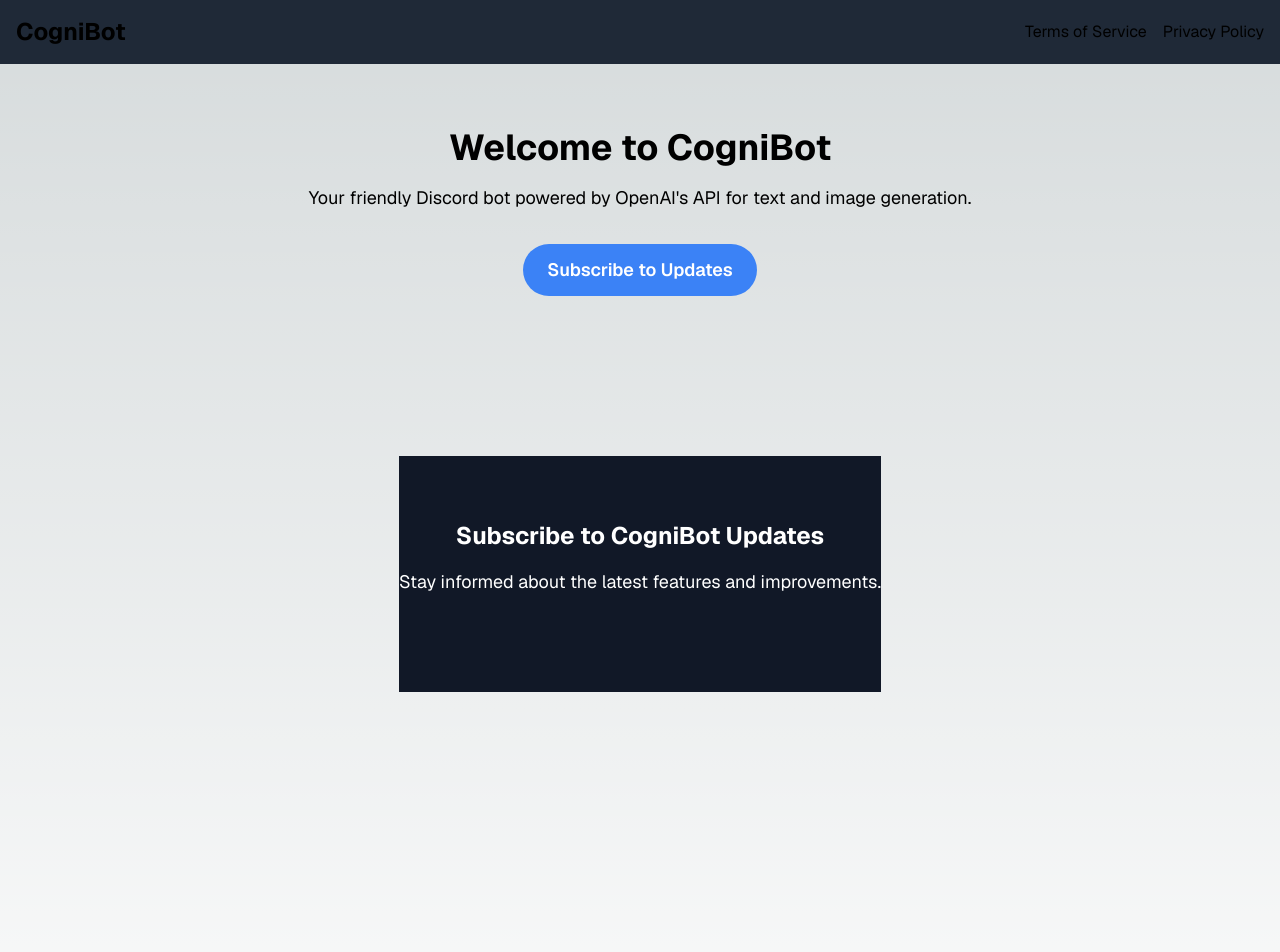
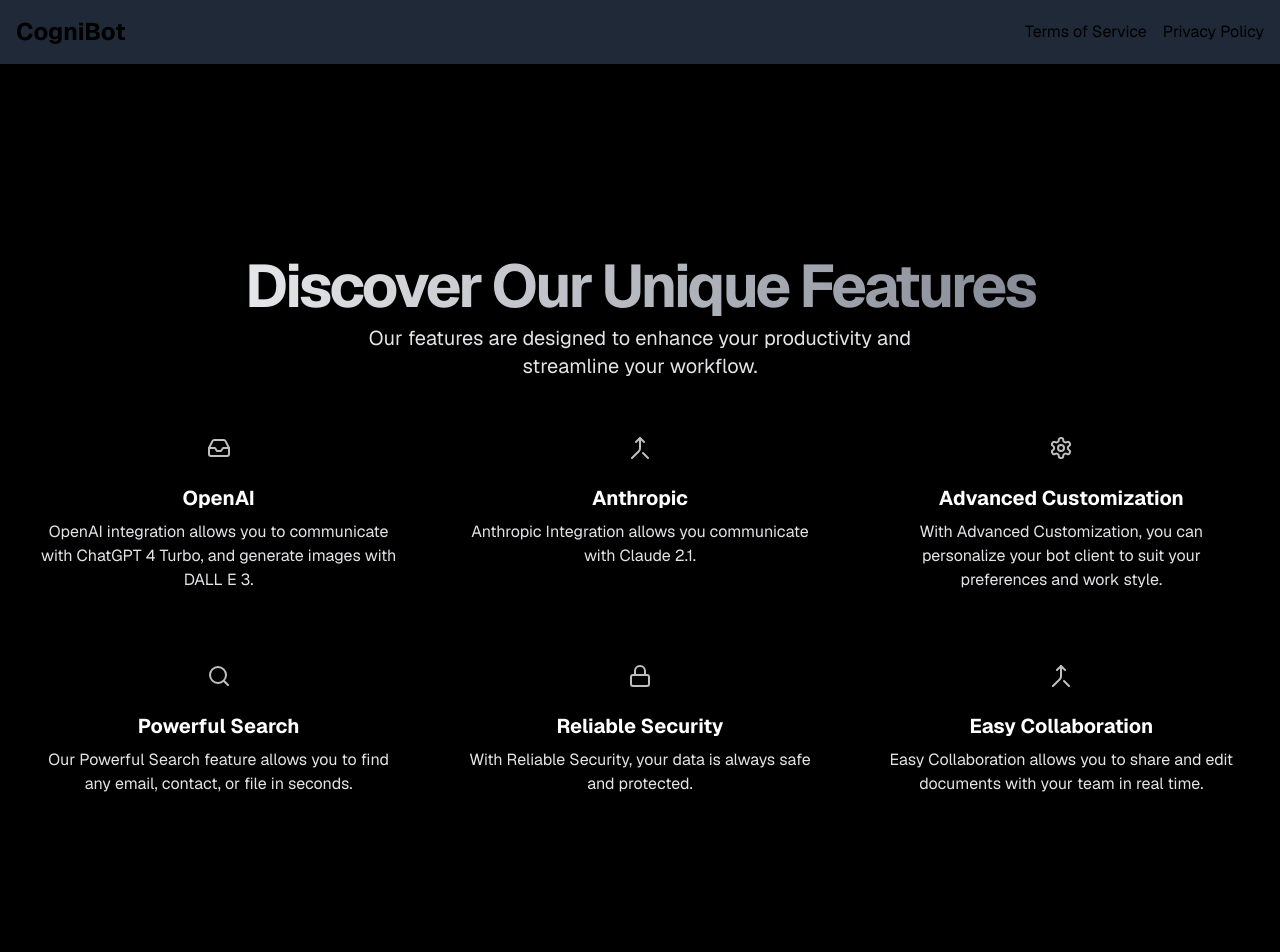
Before and after one commit to raythurman2386/cognibot, a Next.js app in the folder frontend/: page / in a window 1280 px wide. Shown: the top 952 px of the page. Built offline with nearby package versions, Linux system fonts and the light colour scheme.

Commit message:
frontend section styling and content

```diff
--- /dev/null
+++ b/frontend/app/components/Contact.tsx
@@ -0,0 +1,40 @@
+import Link from "next/link"
+
+export default function Contact() {
+  return (
+    <section className="w-full h-screen py-12 md:py-24 lg:py-32 xl:py-48 bg-black">
+      <div className="container px-4 md:px-6 mx-auto">
+        <div className="grid gap-6 items-center">
+          <div className="flex flex-col justify-center space-y-4 text-center">
+            <div className="space-y-2">
+              <h1 className="text-3xl font-bold tracking-tighter sm:text-5xl xl:text-6xl/none bg-clip-text text-transparent bg-gradient-to-r from-white to-gray-500">
+                Revolutionize Your Discord Experience
+              </h1>
+              <p className="max-w-[600px] text-zinc-200 md:text-xl dark:text-zinc-100 mx-auto">
+                Join us and take control of your inbox. Fast, secure, and designed for modern life.
+              </p>
+            </div>
+            <div className="w-full max-w-sm space-y-2 mx-auto">
+              <form className="flex space-x-2">
+                <input
+                  className="max-w-lg flex-1 bg-gray-800 text-white border-gray-900 px-1 py-3 rounded-lg"
+                  placeholder="Enter your email"
+                  type="email"
+                />
+                <button className="bg-white text-black rounded-lg px-1 py-2" type="submit">
+                  Join Now
+                </button>
+              </form>
+              <p className="text-xs text-zinc-200 dark:text-zinc-100">
+                Get ready to redefine your discord experience.
+                <Link className="underline underline-offset-2 text-white" href="/terms">
+                  Terms & Conditions
+                </Link>
+              </p>
+            </div>
+          </div>
+        </div>
+      </div>
+    </section>
+  )
+}
--- a/frontend/app/components/Header.tsx
+++ b/frontend/app/components/Header.tsx
@@ -1,19 +1,186 @@
-import Link from "next/link";
+import { JSX, SVGProps } from "react";
 
 export default function Header() {
   return (
-    <header className="text-center py-16">
-      <h1 className="text-4xl font-bold">Welcome to CogniBot</h1>
-      <p className="mt-4 text-lg">
-        Your friendly Discord bot powered by OpenAI&apos;s API for text and
-        image generation.
-      </p>
-      <Link
-        href="/#subscription"
-        className="mt-8 inline-block bg-blue-500 text-white px-6 py-3 rounded-full text-lg font-semibold hover:bg-blue-600"
-      >
-        Subscribe to Updates
-      </Link>
-    </header>
-  );
+    <section className="w-full py-12 md:py-24 lg:py-32 xl:py-48 bg-black mx-auto">
+      <div className="container px-4 md:px-6 mx-auto">
+        <div className="grid gap-6 items-center">
+          <div className="flex flex-col justify-center space-y-8 text-center">
+            <div className="space-y-2">
+              <h1 className="text-3xl font-bold tracking-tighter sm:text-5xl xl:text-6xl/none bg-clip-text text-transparent bg-gradient-to-r from-white to-gray-500">
+                Discover Our Unique Features
+              </h1>
+              <p className="max-w-[600px] text-zinc-200 md:text-xl dark:text-zinc-100 mx-auto">
+                Our features are designed to enhance your productivity and streamline your workflow.
+              </p>
+            </div>
+            <div className="w-full max-w-full space-y-4 mx-auto">
+              <div className="grid grid-cols-3 gap-8">
+                <div className="flex flex-col items-center space-y-2 border-gray-800 p-4 rounded-lg">
+                  <div className="p-2 bg-black bg-opacity-50 rounded-full">
+                    <InboxIcon className="text-white h-6 w-6 mb-2 opacity-75" />
+                  </div>
+                  <h2 className="text-xl font-bold text-white">OpenAI</h2>
+                  <p className="text-zinc-200 dark:text-zinc-100">
+                    OpenAI integration allows you to communicate with ChatGPT 4 Turbo, and generate images with DALL E 3.
+                  </p>
+                </div>
+                <div className="flex flex-col items-center space-y-2 border-gray-800 p-4 rounded-lg">
+                  <div className="p-2 bg-black bg-opacity-50 rounded-full">
+                    <MergeIcon className="text-white h-6 w-6 mb-2 opacity-75" />
+                  </div>
+                  <h2 className="text-xl font-bold text-white">Anthropic</h2>
+                  <p className="text-zinc-200 dark:text-zinc-100">
+                    Anthropic Integration allows you communicate with Claude 2.1.
+                  </p>
+                </div>
+                <div className="flex flex-col items-center space-y-2 border-gray-800 p-4 rounded-lg">
+                  <div className="p-2 bg-black bg-opacity-50 rounded-full">
+                    <SettingsIcon className="text-white h-6 w-6 mb-2 opacity-75" />
+                  </div>
+                  <h2 className="text-xl font-bold text-white">Advanced Customization</h2>
+                  <p className="text-zinc-200 dark:text-zinc-100">
+                    With Advanced Customization, you can personalize your bot client to suit your preferences and work
+                    style.
+                  </p>
+                </div>
+                <div className="flex flex-col items-center space-y-2 border-gray-800 p-4 rounded-lg">
+                  <div className="p-2 bg-black bg-opacity-50 rounded-full">
+                    <SearchIcon className="text-white h-6 w-6 mb-2 opacity-75" />
+                  </div>
+                  <h2 className="text-xl font-bold text-white">Powerful Search</h2>
+                  <p className="text-zinc-200 dark:text-zinc-100">
+                    Our Powerful Search feature allows you to find any email, contact, or file in seconds.
+                  </p>
+                </div>
+                <div className="flex flex-col items-center space-y-2 border-gray-800 p-4 rounded-lg">
+                  <div className="p-2 bg-black bg-opacity-50 rounded-full">
+                    <LockIcon className="text-white h-6 w-6 mb-2 opacity-75" />
+                  </div>
+                  <h2 className="text-xl font-bold text-white">Reliable Security</h2>
+                  <p className="text-zinc-200 dark:text-zinc-100">
+                    With Reliable Security, your data is always safe and protected.
+                  </p>
+                </div>
+                <div className="flex flex-col items-center space-y-2 border-gray-800 p-4 rounded-lg">
+                  <div className="p-2 bg-black bg-opacity-50 rounded-full">
+                    <MergeIcon className="text-white h-6 w-6 mb-2 opacity-75" />
+                  </div>
+                  <h2 className="text-xl font-bold text-white">Easy Collaboration</h2>
+                  <p className="text-zinc-200 dark:text-zinc-100">
+                    Easy Collaboration allows you to share and edit documents with your team in real time.
+                  </p>
+                </div>
+              </div>
+            </div>
+          </div>
+        </div>
+      </div>
+    </section>
+  )
 }
+
+function InboxIcon(props: JSX.IntrinsicAttributes & SVGProps<SVGSVGElement>) {
+  return (
+    <svg
+      {...props}
+      xmlns="http://www.w3.org/2000/svg"
+      width="24"
+      height="24"
+      viewBox="0 0 24 24"
+      fill="none"
+      stroke="currentColor"
+      strokeWidth="2"
+      strokeLinecap="round"
+      strokeLinejoin="round"
+    >
+      <polyline points="22 12 16 12 14 15 10 15 8 12 2 12" />
+      <path d="M5.45 5.11 2 12v6a2 2 0 0 0 2 2h16a2 2 0 0 0 2-2v-6l-3.45-6.89A2 2 0 0 0 16.76 4H7.24a2 2 0 0 0-1.79 1.11z" />
+    </svg>
+  )
+}
+
+
+function LockIcon(props: JSX.IntrinsicAttributes & SVGProps<SVGSVGElement>) {
+  return (
+    <svg
+      {...props}
+      xmlns="http://www.w3.org/2000/svg"
+      width="24"
+      height="24"
+      viewBox="0 0 24 24"
+      fill="none"
+      stroke="currentColor"
+      strokeWidth="2"
+      strokeLinecap="round"
+      strokeLinejoin="round"
+    >
+      <rect width="18" height="11" x="3" y="11" rx="2" ry="2" />
+      <path d="M7 11V7a5 5 0 0 1 10 0v4" />
+    </svg>
+  )
+}
+
+
+function MergeIcon(props: JSX.IntrinsicAttributes & SVGProps<SVGSVGElement>) {
+  return (
+    <svg
+      {...props}
+      xmlns="http://www.w3.org/2000/svg"
+      width="24"
+      height="24"
+      viewBox="0 0 24 24"
+      fill="none"
+      stroke="currentColor"
+      strokeWidth="2"
+      strokeLinecap="round"
+      strokeLinejoin="round"
+    >
+      <path d="m8 6 4-4 4 4" />
+      <path d="M12 2v10.3a4 4 0 0 1-1.172 2.872L4 22" />
+      <path d="m20 22-5-5" />
+    </svg>
+  )
+}
+
+
+function SearchIcon(props: JSX.IntrinsicAttributes & SVGProps<SVGSVGElement>) {
+  return (
+    <svg
+      {...props}
+      xmlns="http://www.w3.org/2000/svg"
+      width="24"
+      height="24"
+      viewBox="0 0 24 24"
+      fill="none"
+      stroke="currentColor"
+      strokeWidth="2"
+      strokeLinecap="round"
+      strokeLinejoin="round"
+    >
+      <circle cx="11" cy="11" r="8" />
+      <path d="m21 21-4.3-4.3" />
+    </svg>
+  )
+}
+
+
+function SettingsIcon(props: JSX.IntrinsicAttributes & SVGProps<SVGSVGElement>) {
+  return (
+    <svg
+      {...props}
+      xmlns="http://www.w3.org/2000/svg"
+      width="24"
+      height="24"
+      viewBox="0 0 24 24"
+      fill="none"
+      stroke="currentColor"
+      strokeWidth="2"
+      strokeLinecap="round"
+      strokeLinejoin="round"
+    >
+      <path d="M12.22 2h-.44a2 2 0 0 0-2 2v.18a2 2 0 0 1-1 1.73l-.43.25a2 2 0 0 1-2 0l-.15-.08a2 2 0 0 0-2.73.73l-.22.38a2 2 0 0 0 .73 2.73l.15.1a2 2 0 0 1 1 1.72v.51a2 2 0 0 1-1 1.74l-.15.09a2 2 0 0 0-.73 2.73l.22.38a2 2 0 0 0 2.73.73l.15-.08a2 2 0 0 1 2 0l.43.25a2 2 0 0 1 1 1.73V20a2 2 0 0 0 2 2h.44a2 2 0 0 0 2-2v-.18a2 2 0 0 1 1-1.73l.43-.25a2 2 0 0 1 2 0l.15.08a2 2 0 0 0 2.73-.73l.22-.39a2 2 0 0 0-.73-2.73l-.15-.08a2 2 0 0 1-1-1.74v-.5a2 2 0 0 1 1-1.74l.15-.09a2 2 0 0 0 .73-2.73l-.22-.38a2 2 0 0 0-2.73-.73l-.15.08a2 2 0 0 1-2 0l-.43-.25a2 2 0 0 1-1-1.73V4a2 2 0 0 0-2-2z" />
+      <circle cx="12" cy="12" r="3" />
+    </svg>
+  )
+}
--- a/frontend/app/components/index.ts
+++ b/frontend/app/components/index.ts
@@ -1,3 +1,4 @@
 export { default as Navbar } from "./Navbar";
 export { default as Header } from "./Header";
+export { default as Contact } from "./Contact";
 export { default as Footer } from "./Footer";
--- a/frontend/app/layout.tsx
+++ b/frontend/app/layout.tsx
@@ -16,9 +16,8 @@
 }) {
   return (
     <html lang="en">
-      <body className={GeistSans.className}>
+      <body className={`${GeistSans.className}`}>
         <Navbar />
-        <Header />
         {children}
         <Footer />
       </body>
--- a/frontend/app/page.tsx
+++ b/frontend/app/page.tsx
@@ -1,16 +1,10 @@
+import { Contact, Header } from "./components";
+
 export default function Home() {
   return (
-    <main className="flex min-h-screen flex-col items-center justify-between p-24">
-      <section id="subscription" className="bg-gray-900 text-white py-16">
-        <div className="container mx-auto text-center">
-          <h2 className="text-2xl font-bold mb-4">
-            Subscribe to CogniBot Updates
-          </h2>
-          <p className="text-lg mb-8">
-            Stay informed about the latest features and improvements.
-          </p>
-        </div>
-      </section>
-    </main>
+    <>
+      <Header />
+      <Contact />
+    </>
   );
 }
```
